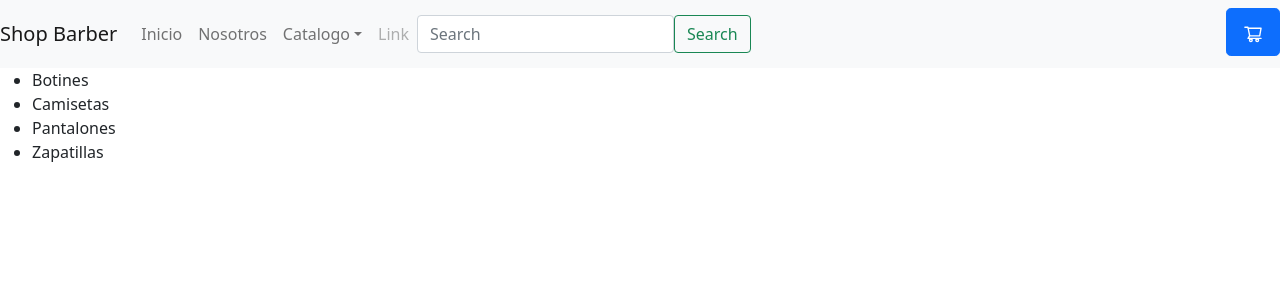
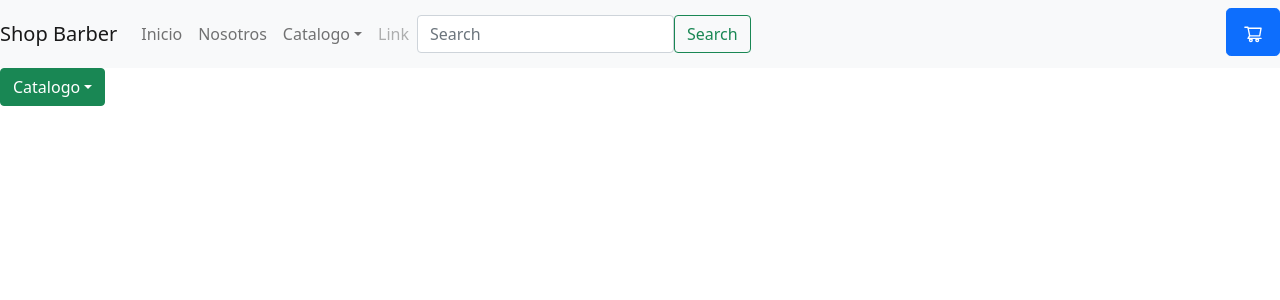
Before and after one commit to santiagosuare/project-final-reactjs, a React (Create React App) app: page / in a window 1280 px wide. Shown: the top 300 px of the page. Built offline with nearby package versions, Linux system fonts and the light colour scheme.

Commit message:
Componentes I v2

```diff
--- a/src/components/ItemListContainer.jsx
+++ b/src/components/ItemListContainer.jsx
@@ -1,14 +1,20 @@
-
+import NavDropdown  from "react-bootstrap/NavDropdown";
+import Dropdown from "react-bootstrap/Dropdown";
 
 export const ItemListContainer = (props) => {
     return (
         <div>
-            <ul>
-                <li>{props.catalogo[0]}</li>
-                <li>{props.catalogo[1]}</li>
-                <li>{props.catalogo[2]}</li>
-                <li>{props.catalogo[3]}</li>
-            </ul>
+            <Dropdown>
+            <Dropdown.Toggle variant="success" id="dropdown-basic">
+                Catalogo
+            </Dropdown.Toggle>
+
+            <Dropdown.Menu>
+                <Dropdown.Item href="#/action-1">{props.catalogo[0]}</Dropdown.Item>
+                <Dropdown.Item href="#/action-2">{props.catalogo[1]}</Dropdown.Item>
+                <Dropdown.Item href="#/action-3">{props.catalogo[2]}</Dropdown.Item>
+            </Dropdown.Menu>
+            </Dropdown>
         </div>
     )
 }
```
